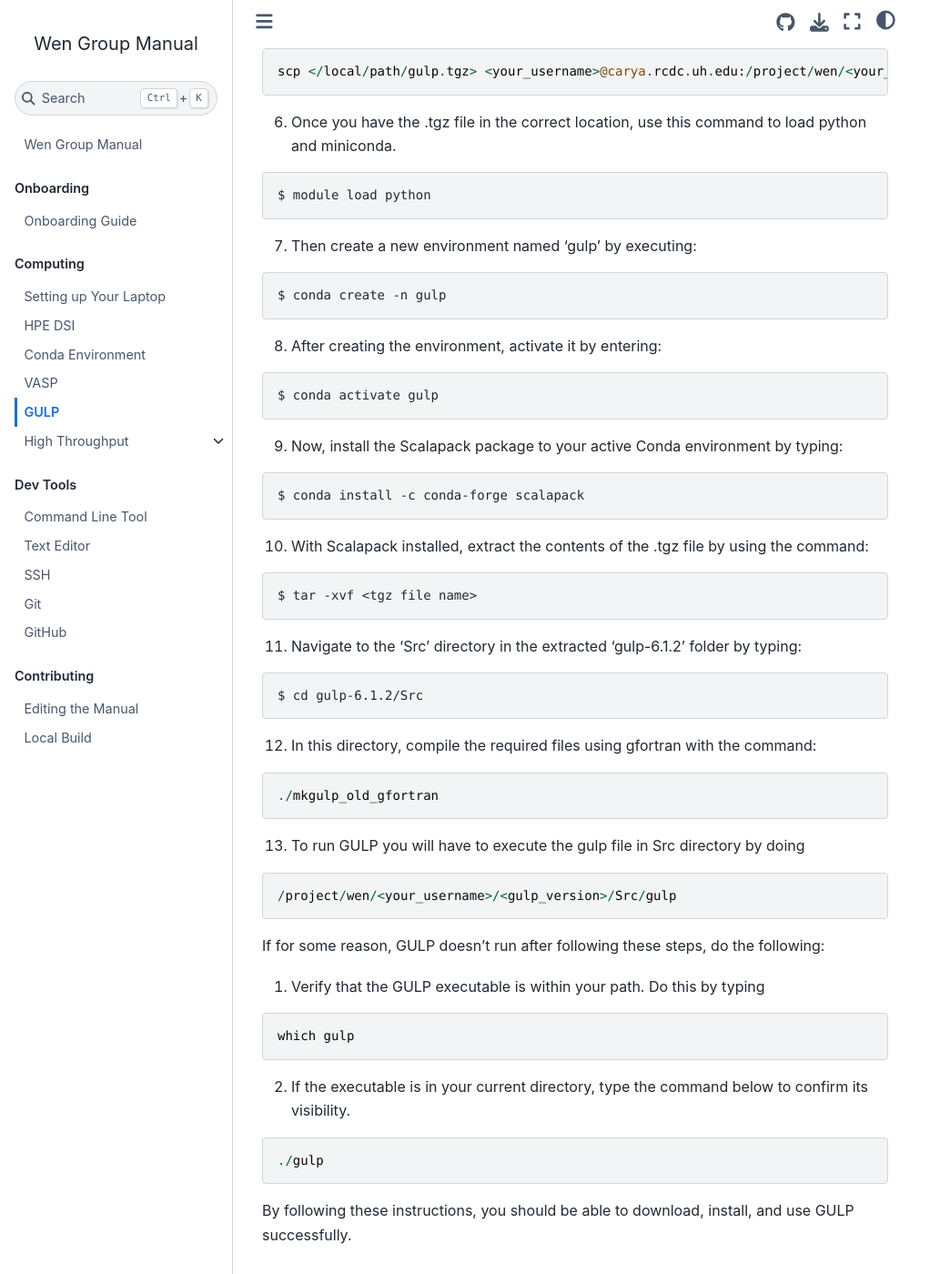
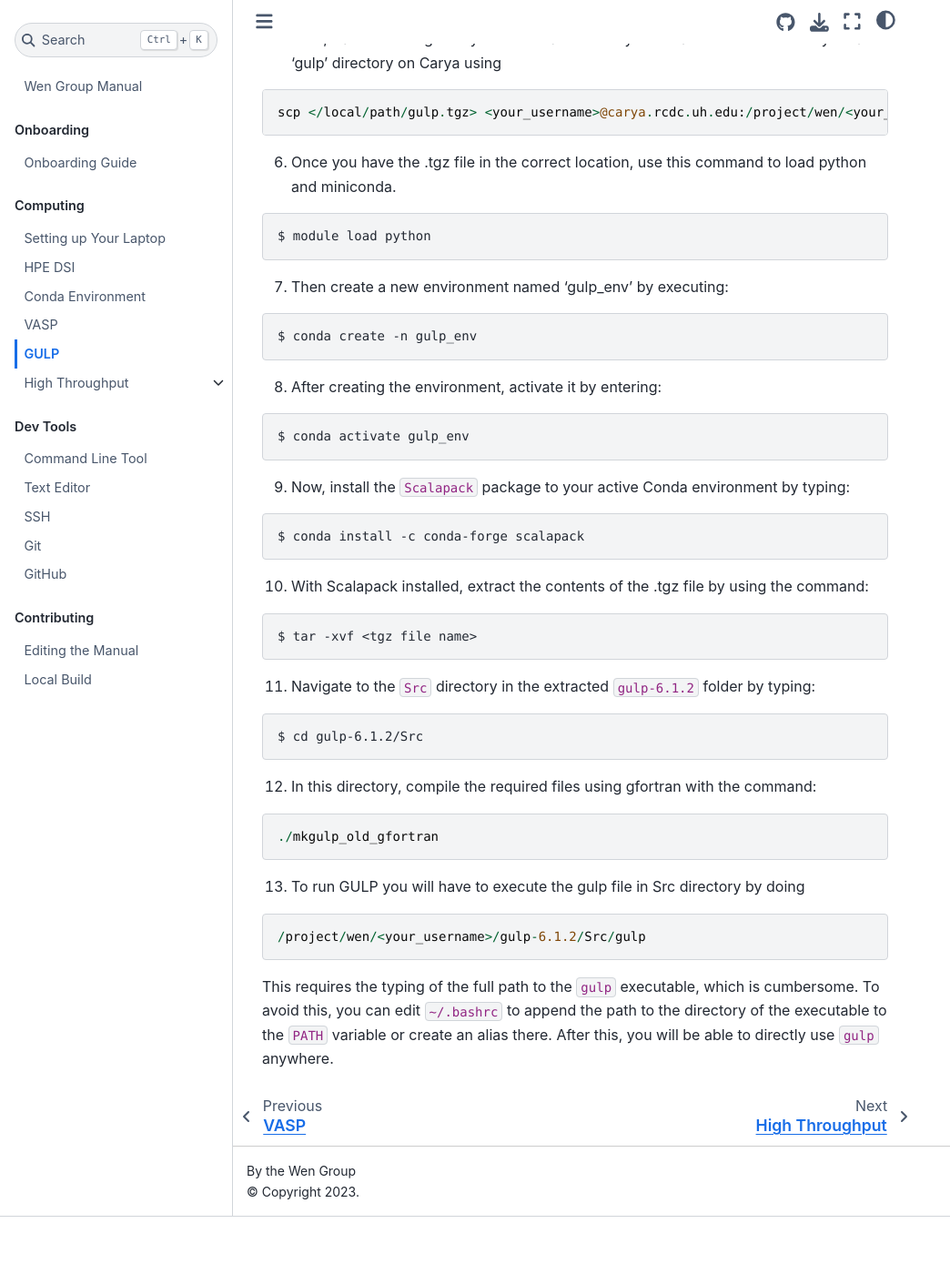
Before and after one commit to wengroup/group_manual, a Jupyter Book: the page built from docs/computing/gulp.md, in a window 1280 px wide and 1400 px high, scrolled down 596 px. Shown: the whole window at 91% size, without its empty margins (0-1044 px from the left). Built offline with Jupyter Book 1.0.4 settings and Sphinx 7.4.7 and the Sphinx Book theme 1.1.4, drawn with Linux system fonts in a browser that asks for light colours; after the commit the page ends 1933 px from its top, so only the background shows below that; some of the changed text lies outside the part shown.

````diff
--- a/docs/computing/gulp.md
+++ b/docs/computing/gulp.md
@@ -1,65 +1,82 @@
 # GULP
+
+This memo discusses the steps to download, install, and use GULP on `Carya`.
 
 1. Navigate to the GULP download page by visiting this [link](https://gulp.curtin.edu.au/download.html).
 2. Input your Cougarnet email address in the following format to request GULP:
+
 ```
-username@cougarnet.uh.edu
+<username>@cougarnet.uh.edu
 ```
+
 3. After submitting your email, you should receive an email containing a .tgz file. Download this file to your local device.
 4. Now, log into your Carya account. There, create a new directory named "gulp" on the
+
 ```
 /project/wen/<your_username>
 ```
+
 If you have not create this before check conda environment page, changing environment directory. You can achieve this by using the command:
+
 ```
 $ mkdir gulp
 ```
+
 5. Next, transfer the .tgz file you downloaded from your local device to the newly created 'gulp' directory on Carya using
+
 ```
 scp </local/path/gulp.tgz> <your_username>@carya.rcdc.uh.edu:/project/wen/<your_username>
 ```
+
 6. Once you have the .tgz file in the correct location, use this command to load python and miniconda.
+
 ```
 $ module load python
 ```
-7. Then create a new environment named 'gulp' by executing:
+
+7. Then create a new environment named 'gulp_env' by executing:
+
 ```
-$ conda create -n gulp
+$ conda create -n gulp_env
 ```
+
 8. After creating the environment, activate it by entering:
+
 ```
-$ conda activate gulp
+$ conda activate gulp_env
 ```
-9. Now, install the Scalapack package to your active Conda environment by typing:
+
+9. Now, install the `Scalapack` package to your active Conda environment by typing:
+
 ```
 $ conda install -c conda-forge scalapack
 ```
+
 10. With Scalapack installed, extract the contents of the .tgz file by using the command:
+
 ```
 $ tar -xvf <tgz file name>
 ```
-11. Navigate to the 'Src' directory in the extracted 'gulp-6.1.2' folder by typing:
+
+11. Navigate to the `Src` directory in the extracted `gulp-6.1.2` folder by typing:
+
 ```
 $ cd gulp-6.1.2/Src
 ```
+
 12. In this directory, compile the required files using gfortran with the command:
+
 ```
 ./mkgulp_old_gfortran
 ```
+
 13. To run GULP you will have to execute the gulp file in Src directory by doing
+
 ```
-/project/wen/<your_username>/<gulp_version>/Src/gulp
+/project/wen/<your_username>/gulp-6.1.2/Src/gulp
 ```
 
-If for some reason, GULP doesn't run after following these steps, do the following:
-
-1. Verify that the GULP executable is within your path. Do this by typing
-```
-which gulp
-```
-2. If the executable is in your current directory, type the command below to confirm its visibility.
-```
-./gulp
-```
-
-By following these instructions, you should be able to download, install, and use GULP successfully.
+This requires the typing of the full path to the `gulp` executable, which is
+cumbersome. To avoid this, you can edit `~/.bashrc` to append the path to the
+directory of the executable to the `PATH` variable or create an alias there.
+After this, you will be able to directly use `gulp` anywhere.
````
